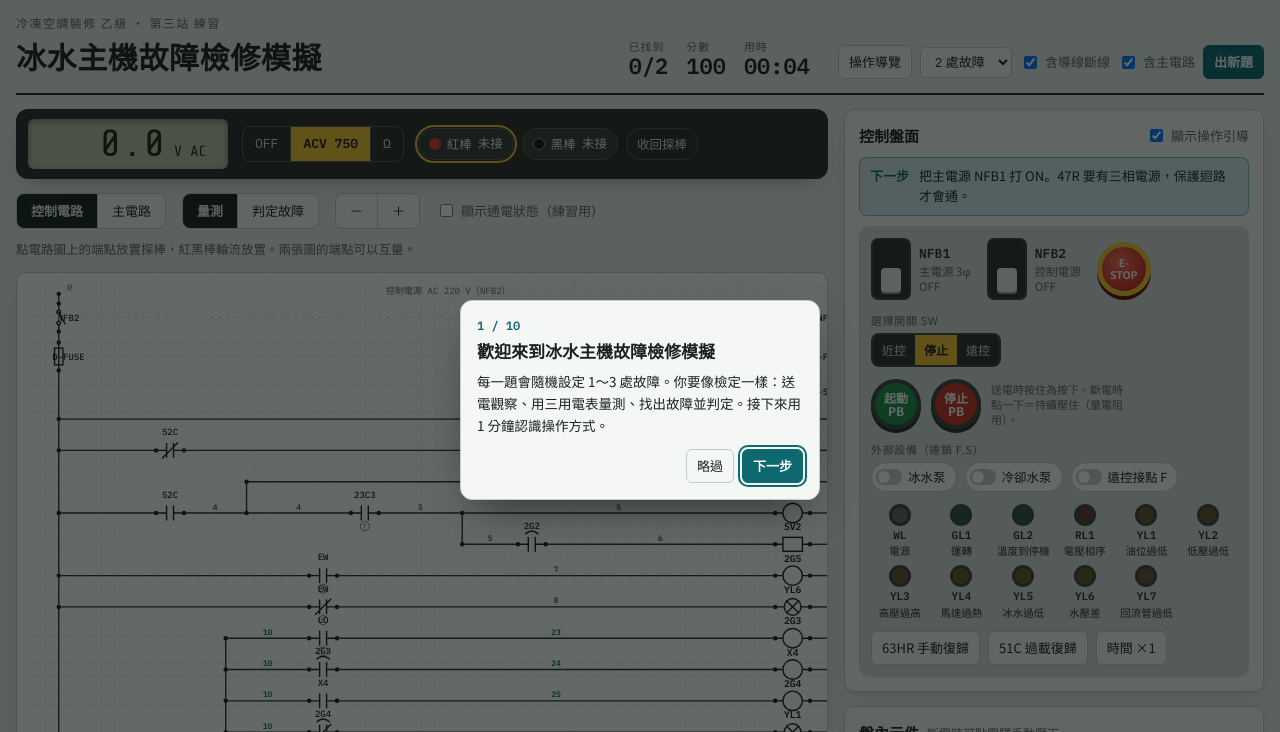
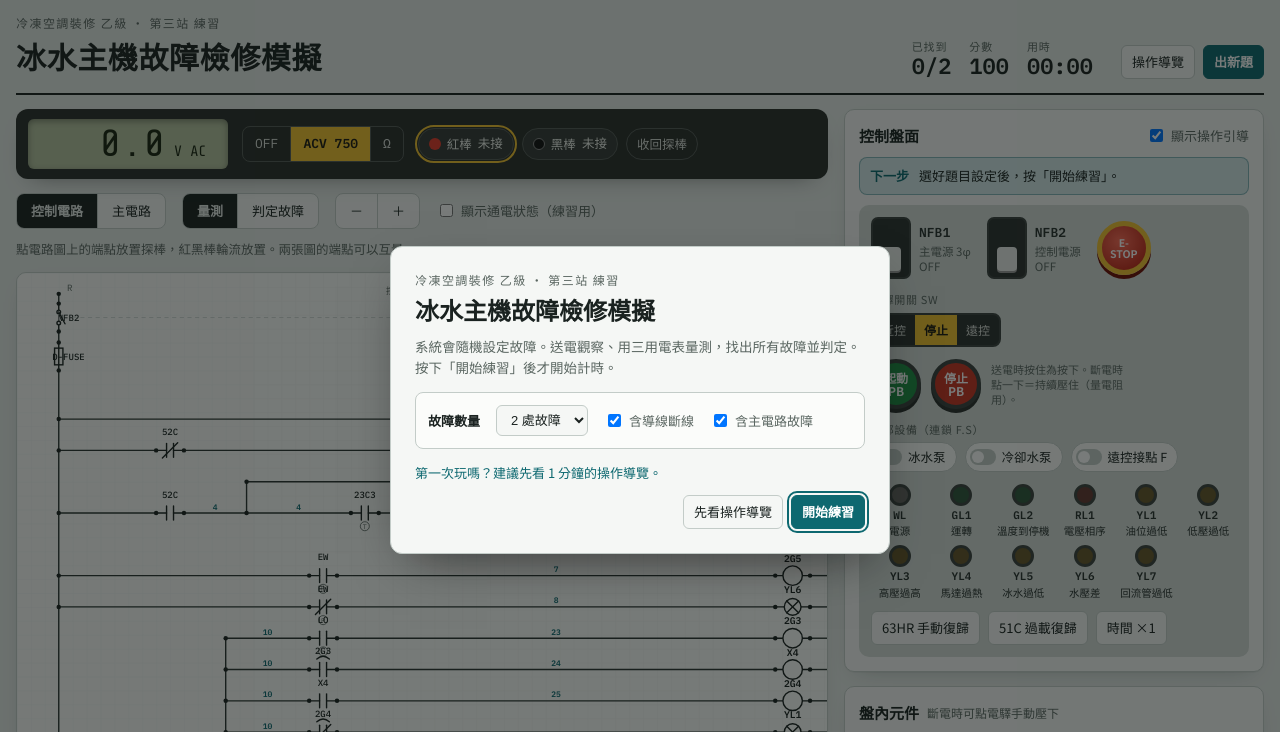
Before and after one commit to Avink-88/chiller-fault-trainer, a plain HTML site: page index.html in a window 1280 px wide. Shown: the top 732 px of the page. Drawn offline with nearby package versions, Linux system fonts and the light colour scheme.

Commit message:
加入開始畫面與開始按鈕；CSV 加載顯示容量並影響冷卻速度
- 開啟網頁或按「出新題」先顯示開始畫面，選好設定按「開始練習」才計時
- 現場圖顯示目前容量（CSV-3 75%／CSV-2 50%／CSV-1 25%／最低 15%）
- 更新筆記 05、06

Co-Authored-By: Claude Opus 5.5 <noreply@anthropic.com>

```diff
--- a/index.html
+++ b/index.html
@@ -314,6 +314,14 @@ details.card p{font-size:13.5px;margin:6px 0}
 .sumgrid b{display:block;font-family:var(--f-mono);font-size:22px}
 .sumgrid small{color:var(--muted);font-size:11.5px}
 
+/* 開始畫面 */
+.dlg.start{max-width:500px;padding:24px}
+.dlg.start .kicker{font-size:12px;letter-spacing:.12em;color:var(--muted)}
+.dlg.start h3{font-size:24px;font-weight:900;margin:2px 0 8px}
+.startopts{display:flex;flex-wrap:wrap;gap:10px 16px;align-items:center;margin:14px 0;padding:12px;border:1px solid var(--line);border-radius:8px;background:var(--paper)}
+.startopts>label:first-child{font-size:13px;font-weight:700}
+.dlg.start .first{font-size:13px;color:var(--accent)}
+
 /* 導覽教學：半透明遮罩＋框出目前介紹的區塊＋說明卡片 */
 .tour{position:fixed;inset:0;z-index:60}
 .tour-hole{position:fixed;border-radius:10px;box-shadow:0 0 0 9999px rgba(8,14,12,.62);border:3px solid #f2c230;transition:all .25s;pointer-events:none}
@@ -347,13 +355,6 @@ details.card p{font-size:13.5px;margin:6px 0}
   </div>
   <div class="newexam">
     <button class="btn" id="btnTour">操作導覽</button>
-    <select id="selCount" aria-label="故障數量">
-      <option value="1">1 處故障</option>
-      <option value="2" selected>2 處故障</option>
-      <option value="3">3 處故障</option>
-    </select>
-    <label class="chk"><input type="checkbox" id="chkWire" checked>含導線斷線</label>
-    <label class="chk"><input type="checkbox" id="chkMain" checked>含主電路</label>
     <button class="btn primary" id="btnNew">出新題</button>
   </div>
 </header>
@@ -522,6 +523,7 @@ details.card p{font-size:13.5px;margin:6px 0}
         <text x="372" y="197" text-anchor="end" class="small">CCH</text>
         <text x="432" y="213" text-anchor="middle" class="m small" id="compA">0.0 A</text>
         <text x="432" y="229" text-anchor="middle" class="m small" id="tTd">吐出 40 °C</text>
+        <text x="432" y="245" text-anchor="middle" class="m small" id="tCap">容量 —</text>
         <g class="sv" id="svg-sv2" transform="translate(275 118)"><path d="M-6 -9 L6 9 H-6 L6 -9 Z"/><rect x="8" y="-6" width="12" height="12"/></g>
         <text x="300" y="122" class="small">SV2 旁通</text>
         <g class="sv" id="svg-sv1" transform="translate(372 160)"><rect x="-6" y="-6" width="12" height="12"/></g>
@@ -598,6 +600,30 @@ details.card p{font-size:13.5px;margin:6px 0}
     </details>
   </aside>
 </main>
+
+<!-- 【開始畫面】選好題目設定後按「開始練習」，計時才會開始 -->
+<div class="modal" id="startScr">
+  <div class="dlg start" role="dialog" aria-modal="true" aria-labelledby="startTitle">
+    <div class="kicker">冷凍空調裝修 乙級 ・ 第三站 練習</div>
+    <h3 id="startTitle">冰水主機故障檢修模擬</h3>
+    <p>系統會隨機設定故障。送電觀察、用三用電表量測，找出所有故障並判定。按下「開始練習」後才開始計時。</p>
+    <div class="startopts">
+      <label for="selCount">故障數量</label>
+      <select id="selCount">
+        <option value="1">1 處故障</option>
+        <option value="2" selected>2 處故障</option>
+        <option value="3">3 處故障</option>
+      </select>
+      <label class="chk"><input type="checkbox" id="chkWire" checked>含導線斷線</label>
+      <label class="chk"><input type="checkbox" id="chkMain" checked>含主電路故障</label>
+    </div>
+    <p class="first" id="startFirst">第一次玩嗎？建議先看 1 分鐘的操作導覽。</p>
+    <div class="dlg-actions">
+      <button class="btn" id="startTour">先看操作導覽</button>
+      <button class="btn primary" id="startGo">開始練習</button>
+    </div>
+  </div>
+</div>
 
 <!-- 【對話框】平常隱藏（hidden），需要時由 openModal() 顯示 -->
 <div class="modal" id="modal" hidden>
@@ -956,7 +982,7 @@ function resetSim(){
   Object.assign(S,{nfb1:false,nfb2:false,estop:false,sw:'stop',remote:false,pump1:false,pump2:false,
     pressed:{ON:false,OFF:false},latch:{ON:false,OFF:false},manual:{},en:{},loadOn:{},V:null,nets:null,tm,
     flow1:0,flow2:0,Tch:12.5,Tret:13,Tcw:28,Td:40,HP:7.5,LP:7,hpTrip:false,lpOpen:false,cool:true,frz:false,
-    td95:false,t49:false,ol51:false,r47ok:false,humT:0,yTime:0,comp:'stop',compA:0,stage2:true});
+    td95:false,t49:false,ol51:false,r47ok:false,humT:0,yTime:0,comp:'stop',compA:0,stage2:true,cap:0});
 }
 
 /* ========== 接點邏輯 ==========
@@ -1133,7 +1159,10 @@ function stepPhysics(dt){
   if(mode==='Y'){ S.yTime+=dt; if(S.yTime>25&&!S.ol51){ S.ol51=true; ev('長時間以 Y 接線運轉，51C 過載跳脫','bad'); } } else S.yTime=0;
   // 冰水溫度：負載讓水溫往 16 °C 上升，壓縮機運轉且有冰水流量時下降
   S.Tch+=(16-S.Tch)*0.012*dt;
-  if(run&&S.flow1>0.8) S.Tch-=(mode==='D'?0.30:0.14)*dt;
+  // 容量：CSV 通電＝加載。CSV-3 75%、CSV-2 50%、CSV-1 25%，都沒通電時以最低容量（15%）運轉
+  S.cap = !run ? 0 : S.loadOn.CSV3 ? 75 : S.loadOn.CSV2 ? 50 : S.loadOn.CSV1 ? 25 : 15;
+  // 冷卻速度依容量增減（Δ 75% 時每秒約降 0.30 °C；Y 起動時較慢）
+  if(run&&S.flow1>0.8) S.Tch-=(mode==='D'?0.30:0.14)*(Math.max(S.cap,15)/75)*dt;
   S.Tch=clamp(S.Tch,2,16);
   S.Tret+=(S.Tch+(run&&S.flow1>0.8?4.5:0.6)-S.Tret)*Math.min(1,0.3*dt);
   // 23C1 溫度控制：≥ 10 °C OUT1（需冷）、≤ 7 °C OUT2（停機）
@@ -1310,6 +1339,7 @@ function render(){
   $('#compState').textContent={stop:'停止',Y:'Y 起動',D:'Δ 運轉',hum:'嗡嗡聲!'}[S.comp];
   $('#compA').textContent=S.compA.toFixed(1)+' A';
   $('#tTd').textContent='吐出 '+S.Td.toFixed(0)+' °C';
+  $('#tCap').textContent=S.cap?('容量 '+S.cap+'%'+(S.cap===15?'（最低）':'')):'容量 —';
   $('#tTch').textContent=S.Tch.toFixed(1)+' °C'; $('#tTret').textContent=S.Tret.toFixed(1)+' °C'; $('#tTcw').textContent=S.Tcw.toFixed(1)+' °C';
   $('#hpNeedle').setAttribute('transform',`rotate(${-135+clamp(S.HP,0,30)/30*270})`);
   $('#lpNeedle').setAttribute('transform',`rotate(${-135+clamp(S.LP,0,10)/10*270})`);
@@ -1379,6 +1409,7 @@ function renderLog(){
 /* ========== 【操作引導】 ==========
    依目前狀態給玩家「下一步」建議。只看得到的現象，不會直接說出故障位置。 */
 function guideText(){
+  if(!E.started) return '選好題目設定後，按「開始練習」。';
   if(E.ended) return '本題已結束，按「出新題」繼續練習。';
   if(!S.nfb1) return '把主電源 NFB1 打 ON。47R 要有三相電源，保護迴路才會通。';
   if(!S.nfb2) return '把控制電源 NFB2 打 ON，確認 WL 電源燈亮。';
@@ -1481,7 +1512,7 @@ function newExam(){
   const count=+$('#selCount').value, inclWire=$('#chkWire').checked, inclMain=$('#chkMain').checked;
   ELIST.forEach(e=>e.fault=false); WIRES.forEach(w=>w.fault=false);
   resetSim();
-  Object.assign(E,{faults:[],score:100,elapsed:0,ended:false,revealed:false,log:[],judged:[],events:[],hinted:new Set()});
+  Object.assign(E,{faults:[],score:100,elapsed:0,ended:false,revealed:false,started:false,log:[],judged:[],events:[],hinted:new Set()});
   MS.probe={r:null,b:null}; MS.next='r'; MS.penalized=false;
   const okSheet=s=>inclMain||s==='ctrl';
   const pool=ELIST.filter(e=>!EXCLUDE.has(e.id)&&okSheet(e.sheet)).map(e=>({kind:'el',id:e.id,zone:e.zone}));
@@ -1552,7 +1583,7 @@ function finish(){
   openModal(E.score>=60?'全部故障已排除':'故障已排除，但分數未達 60',
     `<div class="sumgrid"><div><b>${E.score}</b><small>分數</small></div><div><b>${fmtT(E.elapsed)}</b><small>用時</small></div><div><b>${E.log.length}</b><small>量測次數</small></div></div>
      <p>誤判 ${wrong} 次、使用提示 ${E.hinted.size} 次。建議送電試車，確認壓縮機能完成 Y-Δ 切換並正常運轉。</p>`,
-    [{label:'回到電路試車'},{label:'再出一題',primary:true,fn:newExam}]);
+    [{label:'回到電路試車'},{label:'再出一題',primary:true,fn:showStart}]);
 }
 function hint(){
   if(E.ended){ say('本題已結束。','info'); return; }
@@ -1660,7 +1691,7 @@ function showTour(i){
   place();
   $('#tourNext').focus();
 }
-function endTour(){ $('#tour').hidden=true; try{ localStorage.setItem('chiller-tour-done','1'); }catch(_){} }
+function endTour(){ $('#tour').hidden=true; try{ localStorage.setItem('chiller-tour-done','1'); }catch(_){} if(!E.started) showStart(); }
 $('#tourNext').addEventListener('click',()=>{ tourI<TOUR.length-1?showTour(tourI+1):endTour(); });
 $('#tourPrev').addEventListener('click',()=>{ if(tourI>0) showTour(tourI-1); });
 $('#tourSkip').addEventListener('click',endTour);
@@ -1725,8 +1756,8 @@ $('#tilesR').addEventListener('click',e=>{
   render();
 });
 $('#btnNew').addEventListener('click',()=>{
-  if(E.ended||E.log.length===0){ newExam(); return; }
-  openModal('換一題？','<p>目前題目的進度會清除（記事本不會清除）。</p>',[{label:'取消'},{label:'出新題',primary:true,fn:newExam}]);
+  if(!E.started||E.ended||E.log.length===0){ showStart(); return; }
+  openModal('換一題？','<p>目前題目的進度會清除（記事本不會清除）。</p>',[{label:'取消'},{label:'出新題',primary:true,fn:showStart}]);
 });
 $('#btnHint').addEventListener('click',hint);
 $('#btnReveal').addEventListener('click',reveal);
@@ -1740,19 +1771,32 @@ function ticks(gid,max,red){
 }
 ticks('hpTicks',30,20); ticks('lpTicks',10,1.5);
 
+/* ========== 開始畫面 ==========
+   showStart() 顯示開始畫面；按「開始練習」才依設定出題並開始計時。 */
+function showStart(){
+  closeModal(); $('#tour').hidden=true;
+  let tourDone=false; try{ tourDone=localStorage.getItem('chiller-tour-done')==='1'; }catch(_){}
+  $('#startFirst').hidden=tourDone;
+  $('#startScr').hidden=false; $('#startGo').focus();
+}
+$('#startGo').addEventListener('click',()=>{
+  $('#startScr').hidden=true;
+  newExam(); E.started=true;
+  ev('開始練習：共 '+E.faults.length+' 處故障');
+});
+$('#startTour').addEventListener('click',()=>{ $('#startScr').hidden=true; showTour(0); });
+
 /* ========== 啟動 ==========
-   網頁載入時執行：畫電路圖 → 建立盤內元件 → 出第一題 → 每 100 毫秒跑一次 tick()。
-   第一次打開時自動播放操作導覽。 */
-buildSVG(); buildTiles(); newExam();
+   網頁載入時執行：畫電路圖 → 建立盤內元件 → 顯示開始畫面 → 每 100 毫秒跑一次 tick()。
+   按下「開始練習」之前不計時。 */
+buildSVG(); buildTiles(); newExam(); showStart();
 let last=performance.now();
 function tick(){
   const now=performance.now(); const real=Math.min(0.25,(now-last)/1000); last=now;
-  if(!E.ended) E.elapsed+=real;
+  if(E.started&&!E.ended&&$('#startScr').hidden) E.elapsed+=real;
   stepLogic(); stepPhysics(real*MS.speed); render();
 }
 setInterval(tick,100); tick();
-let tourDone=false; try{ tourDone=localStorage.getItem('chiller-tour-done')==='1'; }catch(_){}
-if(!tourDone) setTimeout(()=>showTour(0),500);
 // 測試用：在瀏覽器主控台可以用 __sim 查看內部狀態
 window.__sim={S,E,MS,EL,WIRES,NODES,setNfb,placeProbe,setMeter};
 })();
```
Also changed, not shown: 2 other files.
